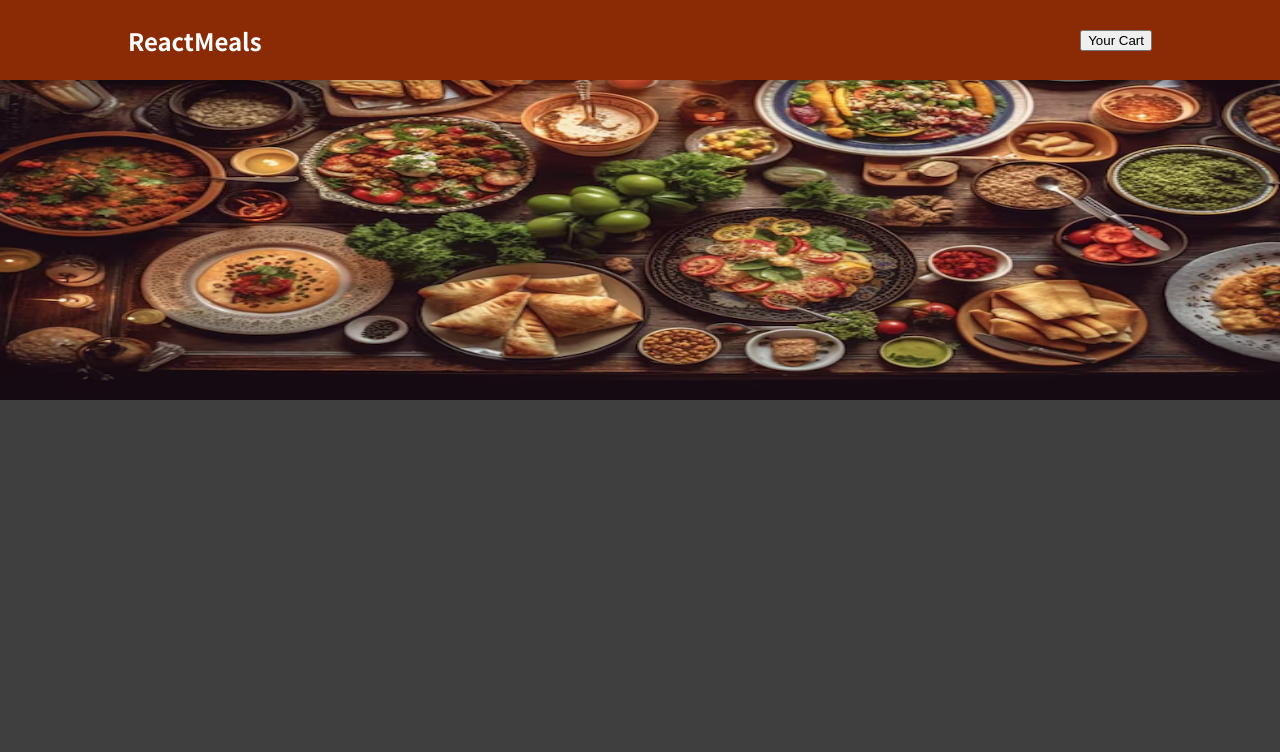
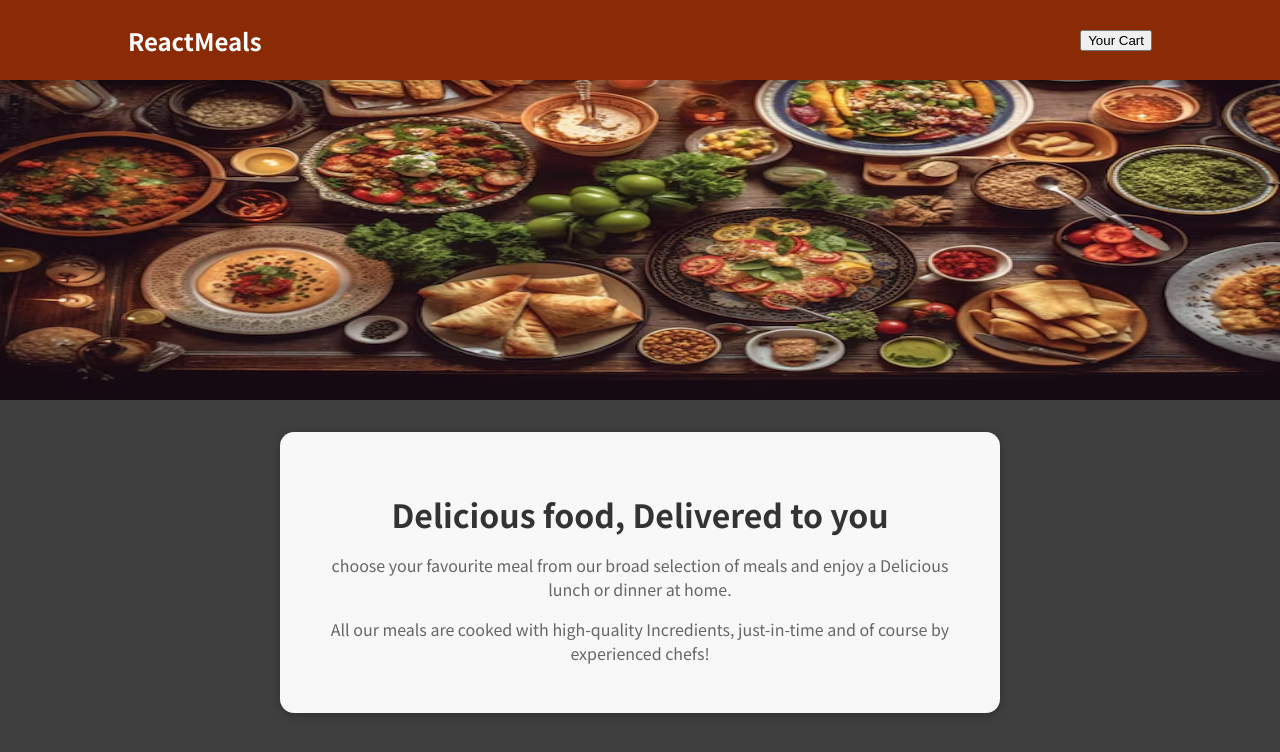
Before and after one commit to bha4/-Restaurant-app, a React (Create React App) app: page / in a window 1280 px wide. Shown: the top 752 px of the page. Built offline with nearby package versions, Linux system fonts and the light colour scheme.

Commit message:
Restaurant Summary

```diff
--- a/src/App.js
+++ b/src/App.js
@@ -1,7 +1,13 @@
 import Header from "./components/Layout/Header";
+import RestaurantSummary from "./components/Meals/RestaurantSummary";
 
 function App() {
-  return (<Header/>);
+  return (
+    <>
+      <Header />
+      <RestaurantSummary />
+    </>
+  );
 }
 
 export default App;
--- /dev/null
+++ b/src/components/Meals/RestaurantSummary.css
@@ -0,0 +1,23 @@
+.Summary {
+  max-width: 45rem;
+  width: 90%;
+  margin: 2rem auto;
+  padding: 2rem;
+  background-color: #f8f8f8;
+  box-shadow: 0 2px 8px rgba(0, 0, 0, 0.25);
+  border-radius: 14px;
+  text-align: center;
+}
+
+.Summary h2 {
+  font-size: 2rem;
+  margin-bottom: 1rem;
+  color: #333;
+}
+
+.Summary p {
+  font-size: 1rem;
+  line-height: 1.5;
+  margin-bottom: 1rem;
+  color: #666;
+}
--- /dev/null
+++ b/src/components/Meals/RestaurantSummary.js
@@ -0,0 +1,19 @@
+import React from "react";
+import "./RestaurantSummary.css";
+function RestaurantSummary() {
+  return (
+    <div className="Summary">
+      <h2>Delicious food, Delivered to you</h2>
+      <p>
+        choose your favourite meal from our broad selection of meals and enjoy a
+        Delicious lunch or dinner at home.
+      </p>
+      <p>
+        All our meals are cooked with high-quality Incredients, just-in-time and
+        of course by experienced chefs!
+      </p>
+    </div>
+  );
+}
+
+export default RestaurantSummary;
```
Also changed, not shown: src/components/Layout/HeaderCartButton.js (added).
